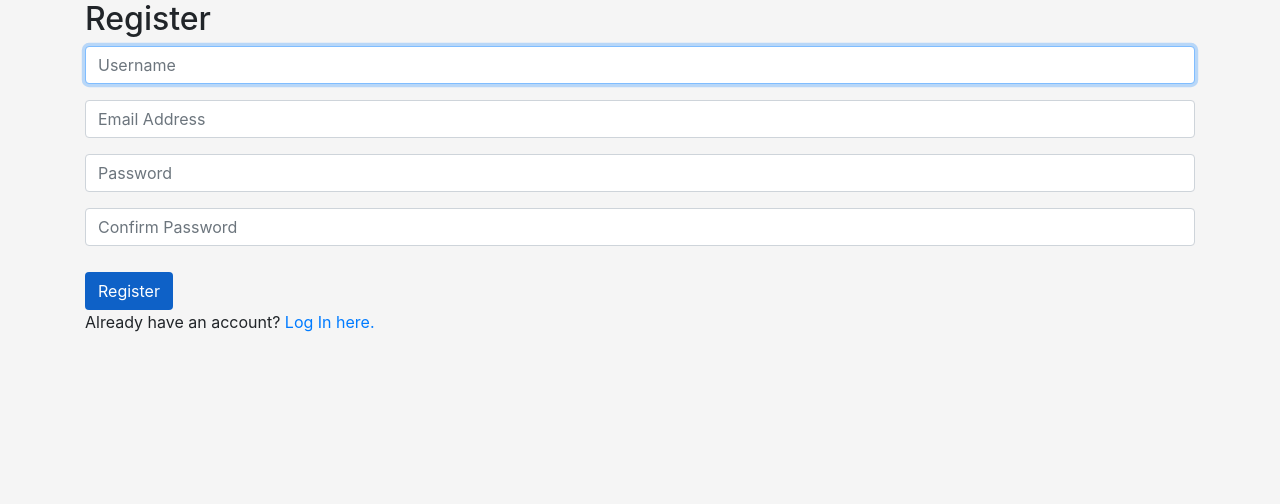
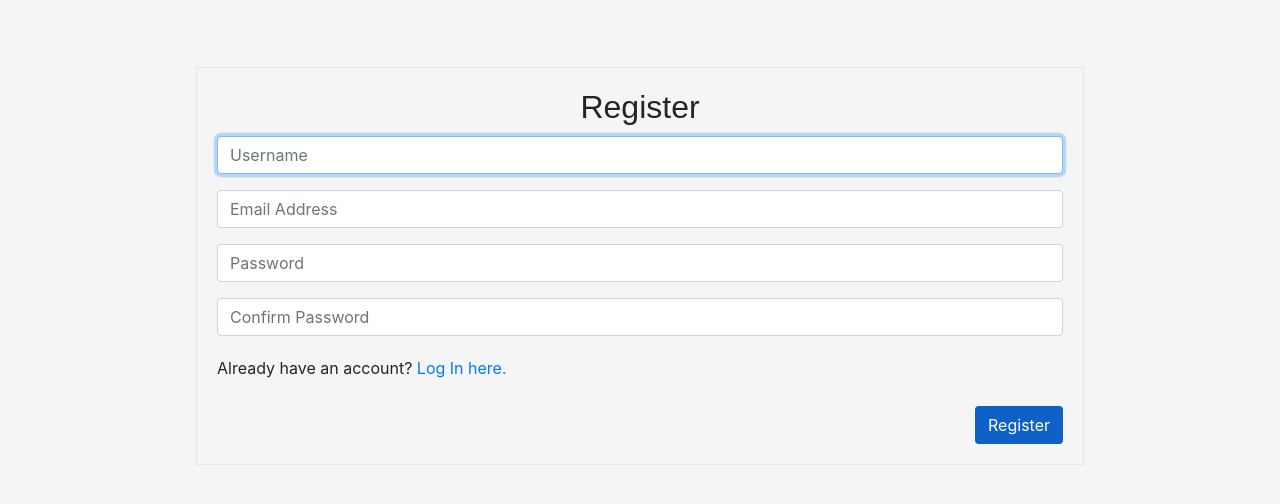
Before and after one commit to LeoZorzoli/Commerce, a Django app: page /register in a window 1280 px wide. Shown: the part 77-581 px from the top of the page. Run offline with Django 3.2, Linux system fonts and the light colour scheme; parts of the project's set-up code (start-up, migrations or seed data) failed here and were passed over; some libraries are stand-ins or nearby versions; some web fonts are replaced.

Commit message:
update login and register, adding forms validations

```diff
--- a/auctions/static/auctions/css/main.css
+++ b/auctions/static/auctions/css/main.css
@@ -64,7 +64,7 @@ body{
 
 .product-user{
   position: absolute;
-  top: 8px;
+  bottom: -4px;
   left: 30px;
 }
 
@@ -76,6 +76,7 @@ body{
 
 .category-link{
   color: black !important;
+  text-shadow: 1px 0px 0px #000000;
 }
 
 .category-link:hover{
@@ -164,3 +165,39 @@ body{
 .comment-cont{
   font-family: 'Ubuntu', sans-serif;
 }
+
+
+.btn-card{
+  background-color: black;
+  color: white;
+  padding: 10px;
+  font-size: 14px;
+}
+
+.btn-card:hover{
+  background-color: #404040;
+  color: white;
+}
+
+.deleteFromWatchlist{
+  margin-top: 20px;
+}
+
+.login, .register{
+  border: 1px solid #e6e6e6;
+  padding: 20px;
+  margin-top: 6%;
+  margin-left: 10%;
+  margin-right: 10%;
+}
+
+.message{
+  margin-top: 20px;
+}
+
+@import url('https://fonts.googleapis.com/css2?family=Trispace:wght@700&display=swap');
+.title{
+  text-align: center;
+  margin-bottom: 10px;
+  font-family: 'Trispace', sans-serif;
+}
--- a/auctions/static/auctions/js/main.js
+++ b/auctions/static/auctions/js/main.js
@@ -1,3 +1,22 @@
+
+(function() {
+    'use strict';
+    window.addEventListener('load', function() {
+      // Fetch all the forms we want to apply custom Bootstrap validation styles to
+      var forms = document.getElementsByClassName('needs-validation');
+      // Loop over them and prevent submission
+      var validation = Array.prototype.filter.call(forms, function(form) {
+        form.addEventListener('submit', function(event) {
+          if (form.checkValidity() === false) {
+            event.preventDefault();
+            event.stopPropagation();
+          }
+          form.classList.add('was-validated');
+        }, false);
+      });
+    }, false);
+  })();
+
 $(document).on('submit', '#addToWatchlist', function(e){
     e.preventDefault();
 
--- a/auctions/templates/auctions/category.html
+++ b/auctions/templates/auctions/category.html
@@ -22,7 +22,7 @@
                         <li class="list-group-item">Category: {{auction.category}}</li>
                     </ul>
                     <div class="card-body">
-                        <a href="{% url 'auction_view' auction=auction.id %}" class="card-link">Auction page</a>
+                        <a href="{% url 'auction_view' auction=auction.id %}" class="card-link btn-card">Auction page <i class="fa fa-angle-double-right"></i></a>
                     </div>
                 </div>
             {% endfor %}
--- a/auctions/templates/auctions/index.html
+++ b/auctions/templates/auctions/index.html
@@ -20,7 +20,7 @@
                         <li class="list-group-item product-description">Category: {{auction.category}}</li>
                     </ul>
                     <div class="card-body">
-                        <a href="{% url 'auction_view' auction=auction.id %}" class="card-link">Auction page</a>
+                        <a href="{% url 'auction_view' auction=auction.id %}" class="card-link btn-card">Auction page <i class="fa fa-angle-double-right"></i></a>
                     </div>
                 </div>
             {% endfor %}
--- a/auctions/templates/auctions/register.html
+++ b/auctions/templates/auctions/register.html
@@ -3,32 +3,46 @@
 {% block body %}
 
 <div class="container">
-
-    <h2>Register</h2>
+    <div class="register">
+        <h2 class="title">Register</h2>
 
         {% if message %}
-        <div>{{ message }}</div>
+            <div style="color: red;">{{ message }}</div>
         {% endif %}
 
-    <form action="{% url 'register' %}" method="post">
+        <form class="needs-validation" action="{% url 'register' %}" method="post" novalidate>
             {% csrf_token %}
             <div class="form-group">
-            <input class="form-control" autofocus type="text" name="username" placeholder="Username">
+                <input class="form-control" autofocus type="text" name="username" placeholder="Username" required>
+                <div class="invalid-feedback">
+                    Please choose a username.
+                </div>
             </div>
             <div class="form-group">
-            <input class="form-control" type="email" name="email" placeholder="Email Address">
+                <input class="form-control" type="email" name="email" placeholder="Email Address" required>
+                <div class="invalid-feedback">
+                    Please choose a email.
+                </div>
             </div>
             <div class="form-group">
-            <input class="form-control" type="password" name="password" placeholder="Password">
+                <input class="form-control" type="password" name="password" placeholder="Password" required>
+                <div class="invalid-feedback">
+                    Please choose a password.
+                </div>
             </div>
             <div class="form-group">
-            <input class="form-control" type="password" name="confirmation" placeholder="Confirm Password">
+                <input class="form-control" type="password" name="confirmation" placeholder="Confirm Password" required>
+                <div class="invalid-feedback">
+                    Please repit your password.
                 </div>
+            </div>
+            <p class="message">Already have an account? <a href="{% url 'login' %}">Log In here.</a></p>
+            <div class="btn-right">
                 <input class="btn btn-auction" type="submit" value="Register">
+            </div>
         </form>
 
-    Already have an account? <a href="{% url 'login' %}">Log In here.</a>
-
+    </div>
 </div>
 
 {% endblock %}
--- a/auctions/templates/auctions/watchlist.html
+++ b/auctions/templates/auctions/watchlist.html
@@ -24,10 +24,10 @@
                     <li class="list-group-item">Category: {{auction.category}}</li>
                 </ul>
                 <div class="card-body">
-                    <a href="{% url 'auction_view' auction=auction.id %}" class="card-link">Auction page</a>
+                    <a href="{% url 'auction_view' auction=auction.id %}" class="card-link btn-card">Auction page <i class="fa fa-angle-double-right"></i></a>
                     <form data-auction={{auction.id}} id="deleteFromWatchlist" action="{% url 'delete_auction_from_watchlist' auction=auction.id %}">
                         {% csrf_token %}
-                        <button>Delete from watchlist</button>
+                        <button class="deleteFromWatchlist btn-card">Delete from watchlist <i class="fa fa-close"></i></button>
                     </form>
                 </div>
             </div>
--- a/auctions/views.py
+++ b/auctions/views.py
@@ -151,7 +151,7 @@ def watchlist(request):
     if request.user.id is None:
         return redirect('index')
 
-    my_watchlist = PersonalWatchlist.objects.get(user=request.user).order_by('id').reverse()
+    my_watchlist = PersonalWatchlist.objects.get(user=request.user)
     totalAuctions = my_watchlist.auctions.count()
     context = {
         'my_watchlist': my_watchlist,
```
Also changed, not shown: auctions/templates/auctions/login.html (+7 -4 lines), db.sqlite3. Lines whose indentation alone changed are shown as unchanged.
